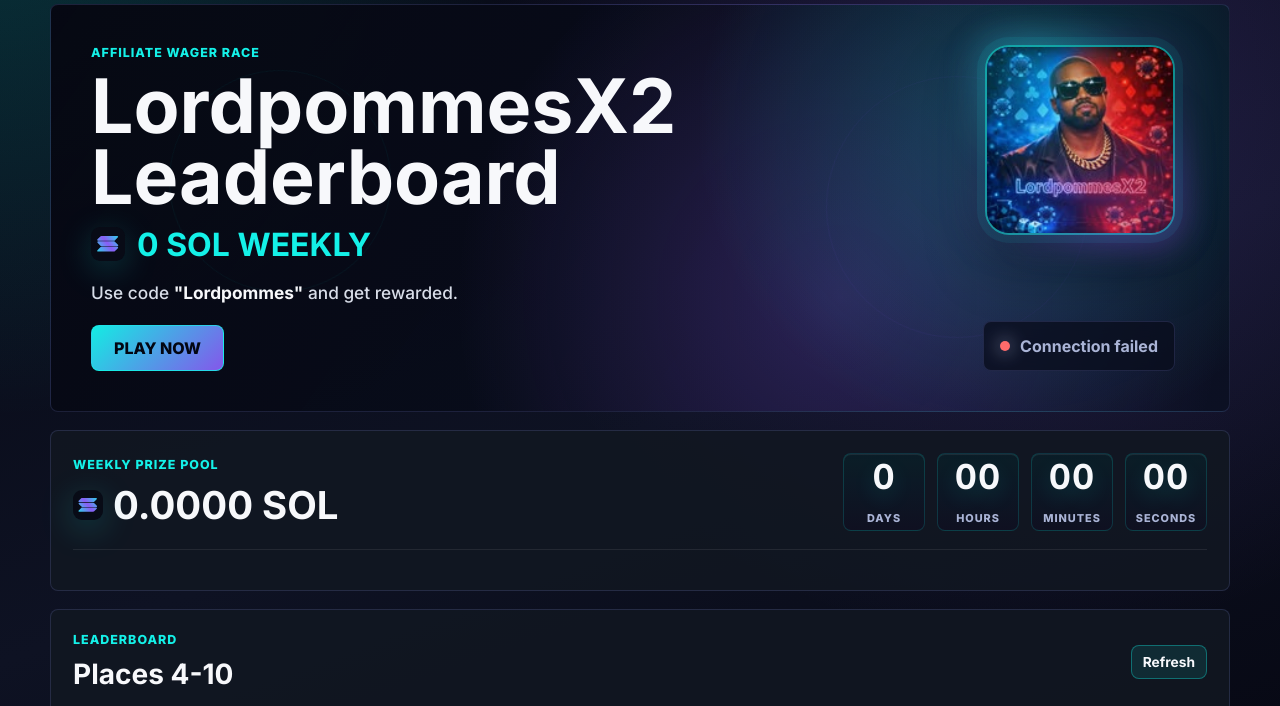
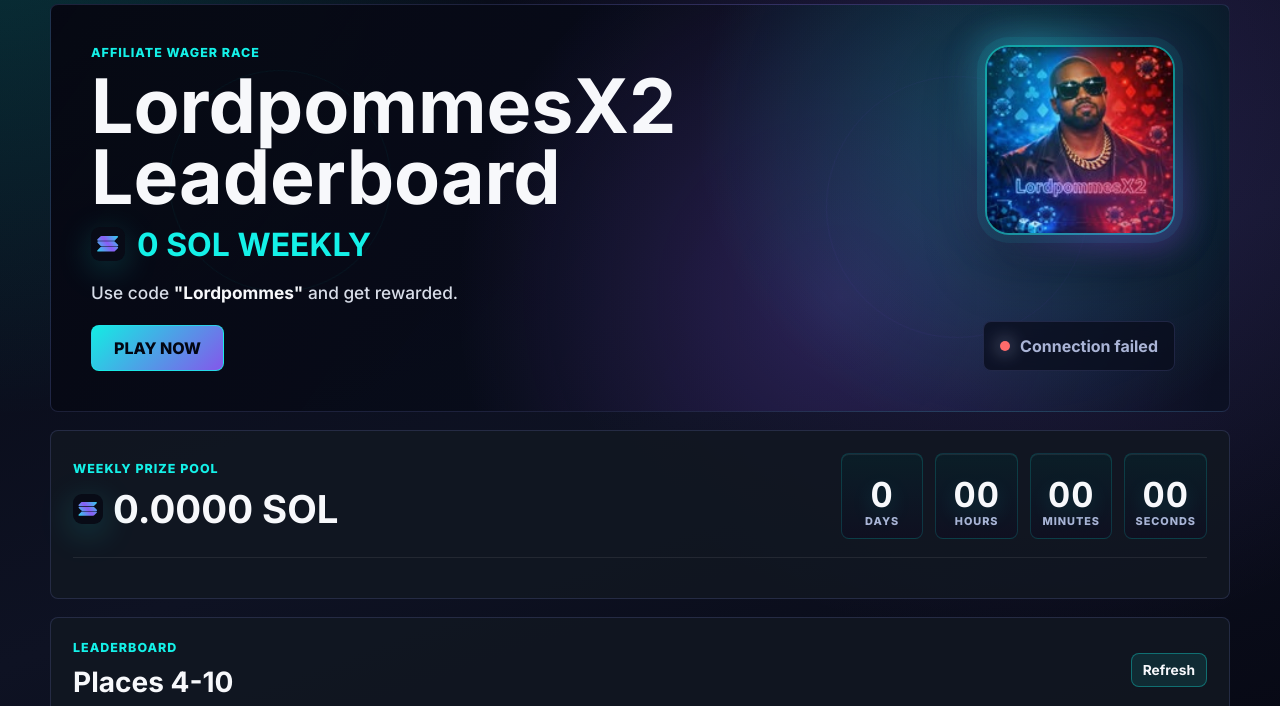
Before and after one commit to mgk3vin/SolPumpLeaderboard, a website: page public/index.html in a window 1280 px wide. Shown: the part 94-800 px from the top of the page. Drawn offline with Linux system fonts and the light colour scheme; no server answers.

Commit message:
Center leaderboard timer numbers

```diff
--- a/public/styles.css
+++ b/public/styles.css
@@ -374,9 +374,12 @@ h2 {
 .timer span {
   position: relative;
   display: grid;
-  gap: 6px;
-  min-height: 78px;
-  place-items: center;
+  grid-template-rows: 1fr auto;
+  align-items: center;
+  justify-items: center;
+  gap: 4px;
+  min-height: 86px;
+  padding: 12px 10px 10px;
   overflow: hidden;
   border: 1px solid rgba(20, 241, 232, 0.16);
   border-radius: 8px;
@@ -404,10 +407,14 @@ h2 {
 .timer strong {
   position: relative;
   z-index: 1;
+  display: grid;
+  min-height: 42px;
+  place-items: center;
+  top: 7px;
   color: var(--text);
   font-variant-numeric: tabular-nums;
   font-size: clamp(1.65rem, 4vw, 2.15rem);
-  line-height: 1;
+  line-height: 1.05;
   text-shadow: 0 8px 22px rgba(20, 241, 232, 0.16);
 }
 
```
